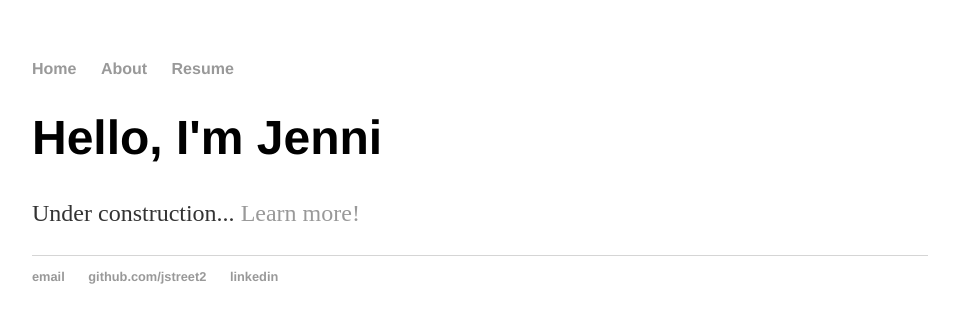
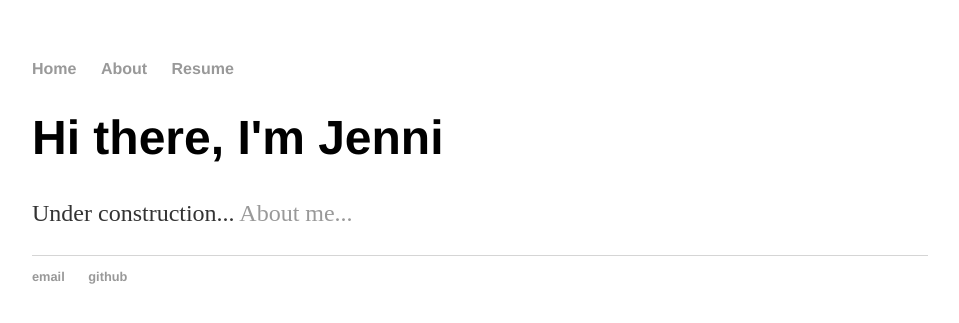
Before and after one commit to jstreet2/jstreet.github.io, a Jekyll site: the page built from index.html, in a window 1280 px wide. Shown: the top 323 px of the page, without its empty margins (160-1119 px from the left). Built offline with Jekyll 4.4.1, drawn with Linux system fonts in a browser that asks for light colours.

Commit message:
updated index.html to use jekyll layout

```diff
--- a/index.html
+++ b/index.html
@@ -1,29 +1,8 @@
-<!DOCTYPE html>
-<html>
-	<head>
-		<title>Jennifer Street</title>
-		<link rel="stylesheet" type="text/css" href="/css/main.css">
-	</head>
-	<body>
-		<nav>
-    		<ul>
-        		<li><a href="/">Home</a></li>
-	        	<li><a href="/about">About</a></li>
-        		<li><a href="/resume">Resume</a></li>
-    		</ul>
-		</nav>
-		<div class="container">
-    		<div class="intro">
-        		<h1>Hello, I'm Jenni</h1>
-				<p> Under construction... <a href="/about">Learn more!</a></p>
-    		</div><!-- /.intro -->
-		</div><!-- /.container -->
-		<footer>
-    		<ul>
-        		<li><a href="mailto:jstreet1161@gmail.com">email</a></li>
-        		<li><a href="https://github.com/jstreet2">github.com/jstreet2</a></li>
-            <li><a href="www.linkedin.com/in/jennifer-street-695790113">linkedin</a></li>
-			</ul>
-		</footer>
-	</body>
-</html>
+---
+layout: default
+title: Jennifer Street
+---
+<div class="blurb">
+	<h1>Hi there, I'm Jenni</h1>
+	<p> Under construction... <a href="/about">About me...</a></p>
+</div><!-- /.blurb -->
```
